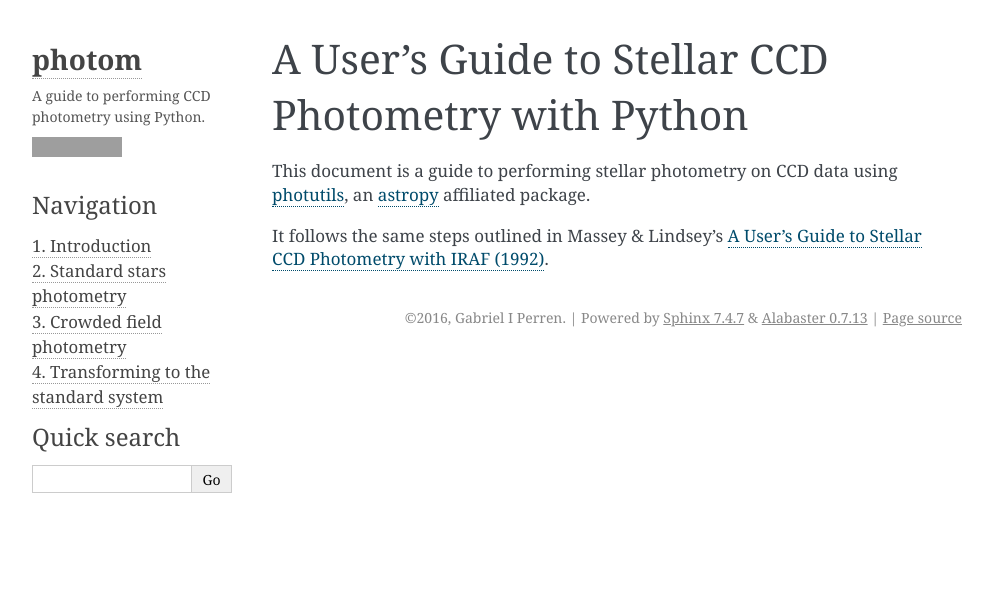
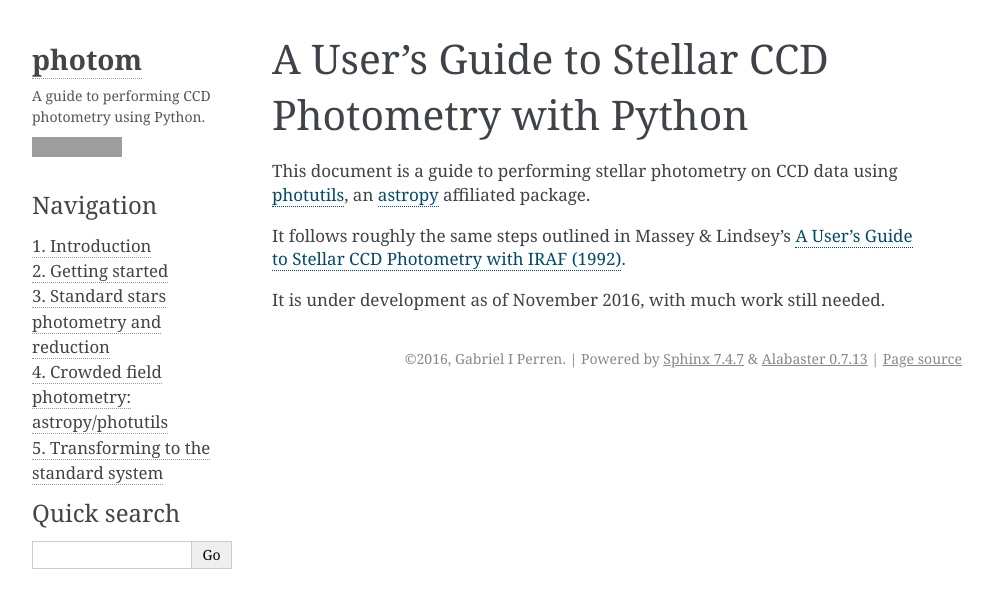
Before and after one commit to Gabriel-p/photpy, a Sphinx documentation site: the page built from docs/source/index.rst, in a window 1280 px wide, cut to the strip 0-608 px from the top of the page. Shown: the whole strip, without its empty margins (148-1141 px from the left). Built offline with Sphinx 7.4.7, drawn with Linux system fonts in a browser that asks for light colours; grey boxes are pictures that could not be loaded.

Commit message:
upd docs

```diff
--- a/docs/source/crowd_phot.rst
+++ b/docs/source/crowd_phot.rst
@@ -1,6 +1,6 @@
 
-Crowded field photometry
-========================
+Crowded field photometry: astropy/photutils
+===========================================
 
 .. todo::
    Not finished.
--- a/docs/source/index.rst
+++ b/docs/source/index.rst
@@ -9,9 +9,10 @@
 This document is a guide to performing stellar photometry on CCD data
 using `photutils`__, an `astropy`__ affiliated package.
 
-It follows the same steps outlined in Massey & Lindsey's `A User's Guide
+It follows roughly the same steps outlined in Massey & Lindsey's `A User's Guide
 to Stellar CCD Photometry with IRAF (1992)`__.
 
+It is under development as of November 2016, with much work still needed.
 
 .. toctree::
     :hidden:
@@ -20,6 +21,7 @@
     :maxdepth: 2
 
     intro
+    get_started
     stand_phot
     crowd_phot
     transf
--- a/docs/source/stand_phot.rst
+++ b/docs/source/stand_phot.rst
@@ -1,6 +1,6 @@
 
-Standard stars photometry
-=========================
+Standard stars photometry and reduction
+=======================================
 
 .. todo::
    Not finished.
```
Also changed, not shown: docs/source/get_started.rst (added, +11 -0 lines), docs/source/intro.rst (line endings or trailing spaces), 10 other files.
